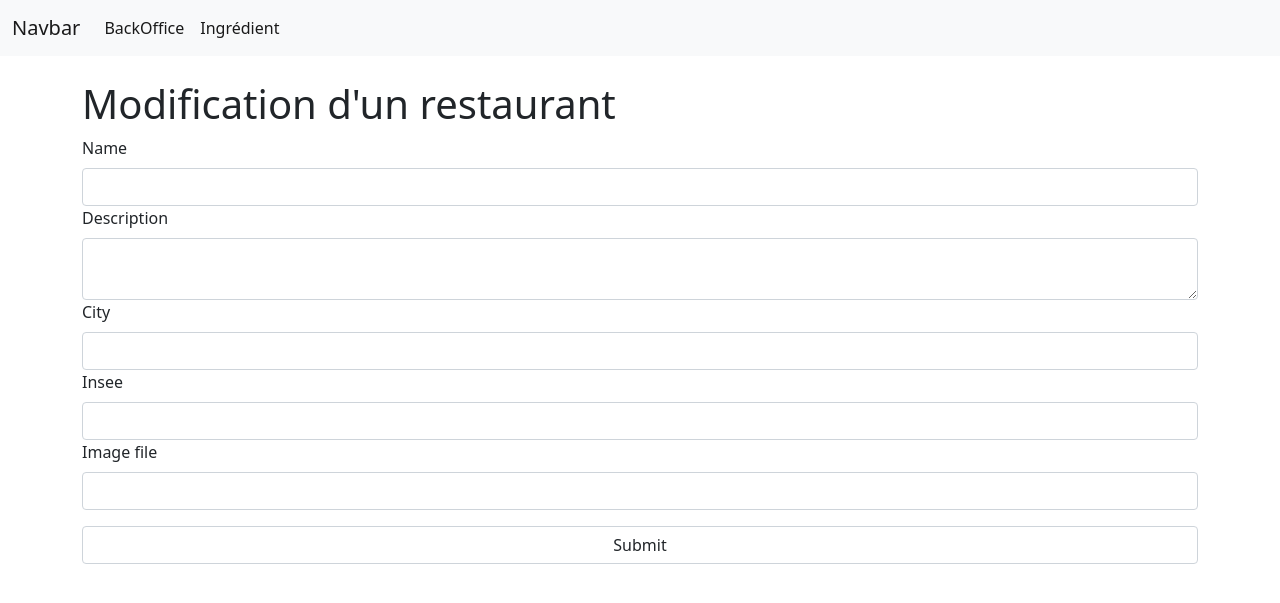
After one commit to leorivault/Projet-restaurant, a Symfony app: template templates/restaurant/edit.html.twig in a window 1280 px wide. The commit adds this page. Shown: the top 603 px of the page. Run offline with Twig, Linux system fonts and the light colour scheme; the template is opened without the code that fills it, so the values that code supplies are empty; form fields are guessed from the names that the template uses; some libraries are stand-ins or nearby versions.

Commit message:
edit + delete restaurant

```diff
--- a/src/Controller/HomeController.php
+++ b/src/Controller/HomeController.php
@@ -11,6 +11,7 @@ class HomeController extends AbstractController
 
 {
 
+    //affiche la liste des restaurants dans la page d'acceuil
     #[Route('/', 'home.index', methods: ['GET'])]
     public function index(RestaurantRepository $repository): Response {
 
--- /dev/null
+++ b/templates/restaurant/edit.html.twig
@@ -0,0 +1,53 @@
+{% extends 'base.html.twig' %}
+
+{% block title %}Mes Restaurants
+{% endblock %}
+
+{% block body %}
+	<div class="container">
+		<h1 class="mt-4">Modification d'un restaurant</h1>
+
+		{{ form_start(form) }}
+
+
+		<div class="form-group">
+			{{ form_label(form.name) }}
+			{{ form_widget(form.name) }}
+			<div class="form-error">
+				{{ form_errors(form.name) }}
+			</div>
+		</div>
+
+		<div class="form-group">
+			{{ form_label(form.description) }}
+			{{ form_widget(form.description) }}
+			<div class="form-error">
+				{{ form_errors(form.description) }}
+			</div>
+		</div>
+
+		<div class="form-group">
+			{{ form_label(form.city) }}
+			{{ form_widget(form.city) }}
+			<div class="form-error">
+				{{ form_errors(form.city) }}
+			</div>
+		</div>
+
+		<div class="form-group">
+			{{ form_label(form.insee) }}
+			{{ form_widget(form.insee) }}
+			<div class="form-error">
+				{{ form_errors(form.insee) }}
+			</div>
+		</div>
+
+		{{ form_row(form.imageFile)}}
+
+		<div class="form-group">
+			{{form_row(form.submit)}}
+		</div>
+
+		{{ form_end(form) }}
+	</div>
+{% endblock %}
--- a/templates/restaurant/index.html.twig
+++ b/templates/restaurant/index.html.twig
@@ -38,8 +38,8 @@
 						<td>{{restaurant.city}}</td>
 						<td>{{restaurant.categorie.name}}</td>
 						<td><img style="max-width: 150px" src="{{ vich_uploader_asset(restaurant, 'imageFile')}}"></td>
-						{# <td><a href="{{path('ingredient.edit', {id: ingredient.id})}}" class="btn btn-info">Modifier<a/></td>
-						<td><a href="{{path('ingredient.delete', {id: ingredient.id})}}" class="btn btn-warning">Supprimer<a/></td> #}
+						<td><a href="{{path('restaurant.edit', {id: restaurant.id})}}" class="btn btn-info">Modifier<a/></td>
+						<td><a href="{{path('restaurant.delete', {id: restaurant.id})}}" class="btn btn-danger">Supprimer<a/></td>
 
 					</tr>
 				{% endfor %}
```
Also changed, not shown: src/Controller/RestaurantController.php (+37 -0 lines), public/images/restaurant/capture-1-62e2a78419639778490980.png (renamed from public/images/restaurant/capture-1-62e29fe083486720900144.png), public/images/restaurant/chouffe-62e2a039422a4734733732.png (deleted).
